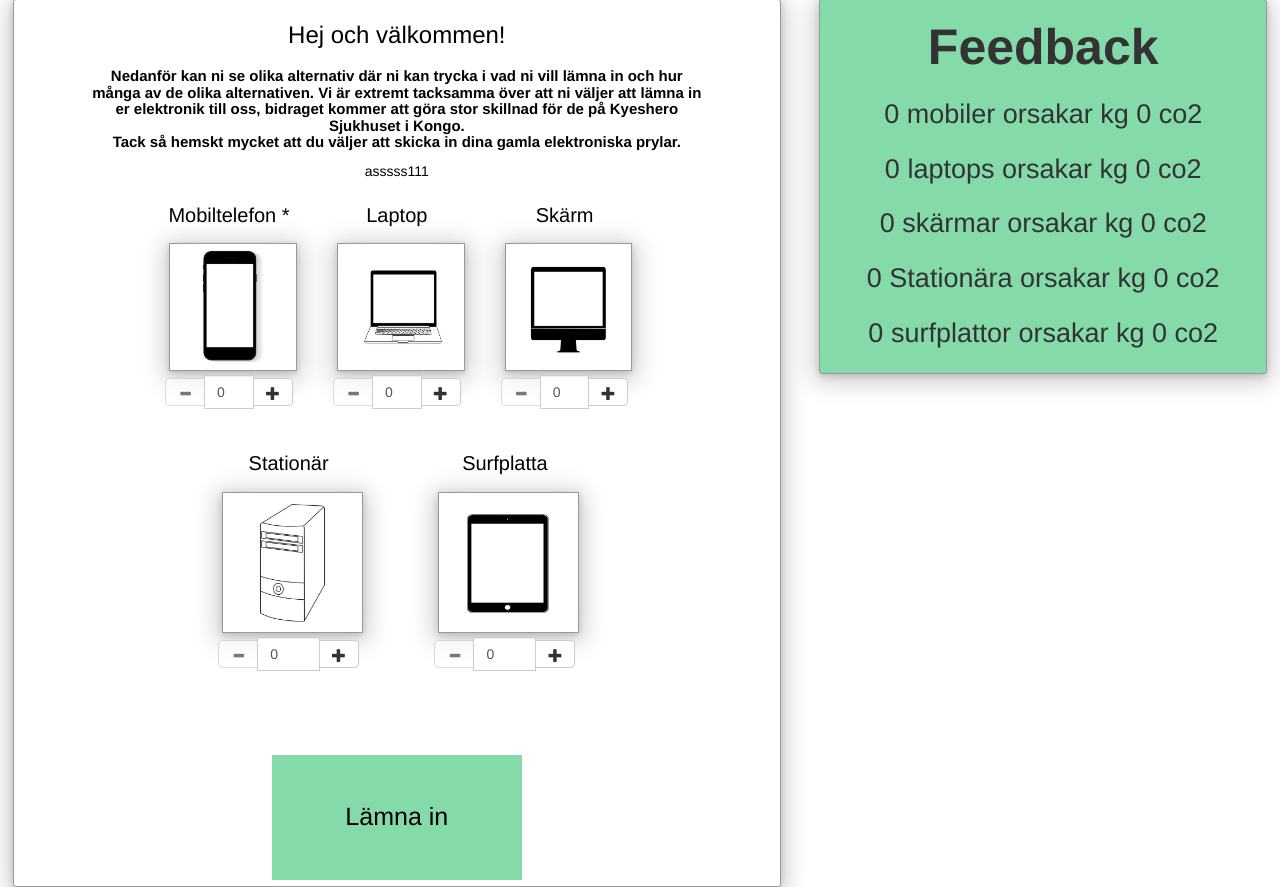
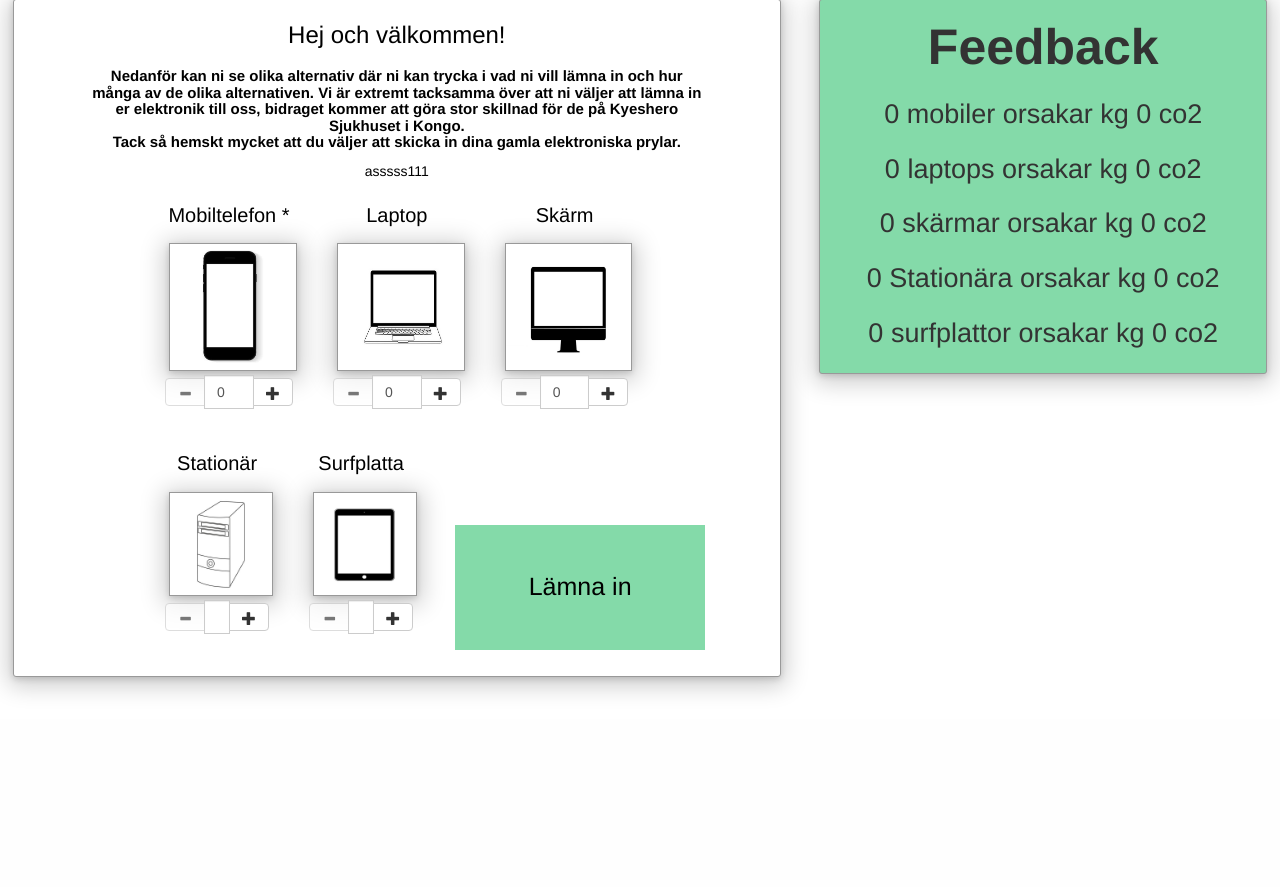
Before and after one commit to DidrikSt/Sims, a PHP site: page / in a window 1280 px wide. Shown: the part 81-968 px from the top of the page. After the commit the page ends 774 px from the top, so only its background shows below. Run offline with PHP 8.4, Linux system fonts and the light colour scheme; the visitor is signed in with stand-in values (Sample User, id 1); data that the repository does not hold is empty; some libraries are stand-ins or nearby versions.

Commit message:
Update index.php

```diff
--- a/index.php
+++ b/index.php
@@ -141,7 +141,7 @@
                 </div>
             </div>
             <div class="container">
-                <div class="box2">
+                <div class="box">
                     <p> Stationär </p>
                     <?PHP
 $filepath = 'uploads\stationar.jpg';
@@ -167,7 +167,7 @@
                         </span>
                     </div>
                 </div>
-                <div class="box2">
+                <div class="box">
                     <p> Surfplatta </p>
                     <?PHP
 $filepath = 'uploads\tablet.jpg';
@@ -192,14 +192,11 @@
                         </span>
                     </div>
                 </div>
+                <div class="box"><br>
+<input type="submit" name="submit" id="submit" value="Lämna in" />
+</div>
+   </form>
             </div>
-
-            <br><br><br>
-            <div style="text-align:center" >
-
-                <input type="submit" name="submit" id="submit" value="Lämna in" />
-    </form>
-    </div>
     </body>
 
     </html>
```
